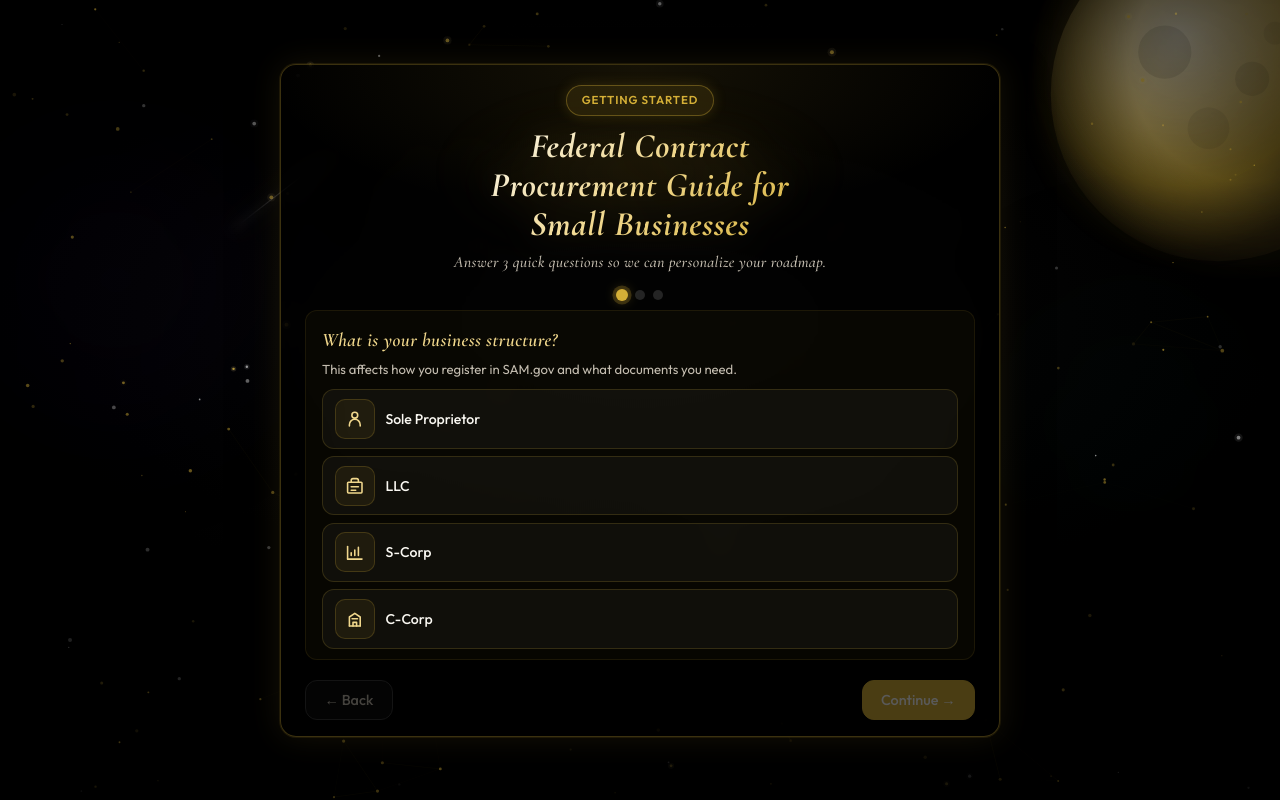
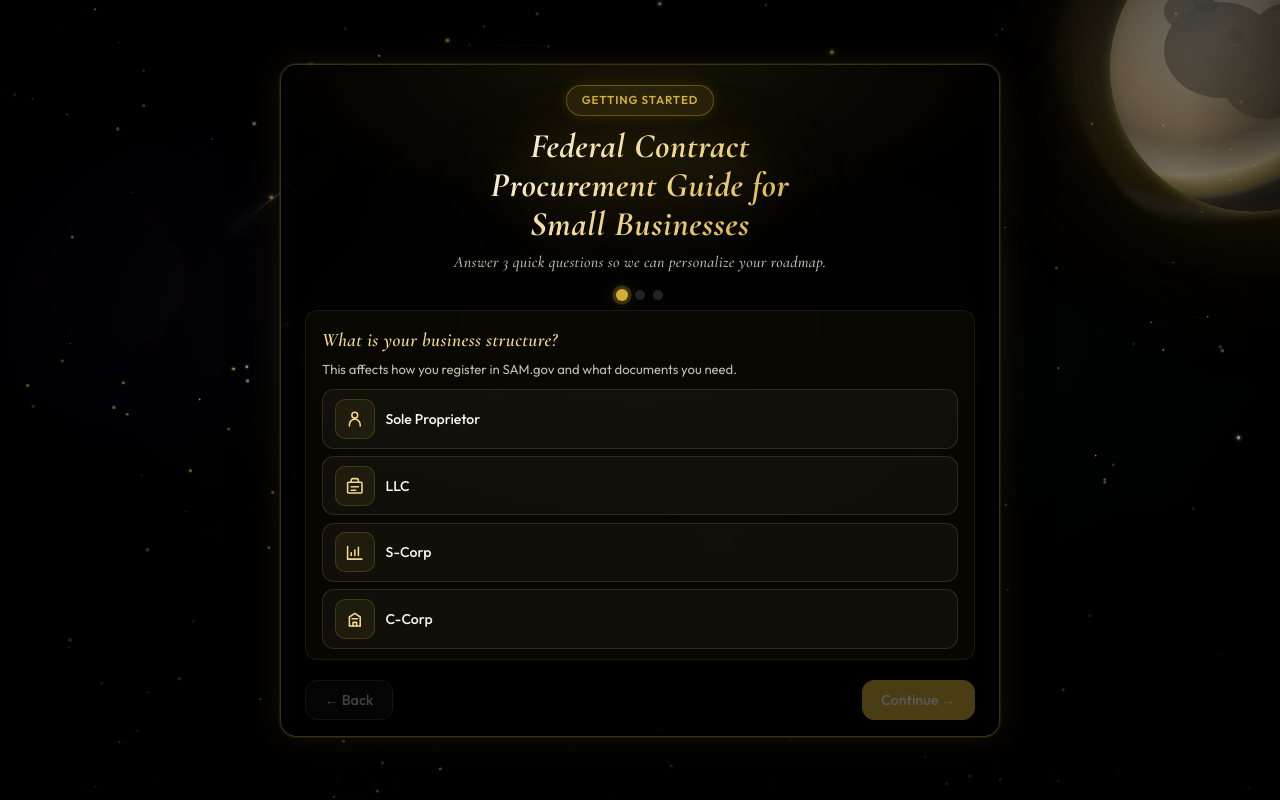
Before and after one commit to vikramravi173-cyber/Federal-Procurement-Onboarding-Guide, a React (Vite) app: page / in a window 1280 px wide. Built offline with nearby package versions, Linux system fonts and the light colour scheme.

Commit message:
Redesign gold moon with realistic shading and layered corona aura
Co-authored-by: Vikram Ravi <vikramravi173-cyber@users.noreply.github.com>

```diff
--- a/src/App.css
+++ b/src/App.css
@@ -63,73 +63,106 @@
   z-index: 1;
 }
 
-/* Gold moon — top-right, fades into space */
+/* Gold moon — top-right harvest moon with layered aura */
 .gold-moon {
   position: absolute;
-  top: -12%;
-  right: -10%;
-  width: min(48vw, 380px);
-  height: min(48vw, 380px);
+  top: -14%;
+  right: -12%;
+  width: min(44vw, 360px);
+  height: min(44vw, 360px);
   pointer-events: none;
   z-index: 0;
 }
 
-.gold-moon__fade {
-  position: absolute;
-  inset: -15%;
+.gold-moon__corona {
+  position: absolute;
+  border-radius: 50%;
+  pointer-events: none;
+  animation: moonCoronaBreathe 10s ease-in-out infinite;
+}
+
+.gold-moon__corona--outer {
+  inset: -45%;
   background: radial-gradient(
-    circle at 65% 35%,
-    rgba(212, 175, 55, 0.22) 0%,
-    rgba(212, 175, 55, 0.08) 28%,
+    circle at 52% 48%,
+    rgba(255, 235, 180, 0.14) 0%,
+    rgba(212, 175, 55, 0.06) 32%,
+    rgba(180, 140, 40, 0.02) 50%,
+    transparent 68%
+  );
+  filter: blur(28px);
+}
+
+.gold-moon__corona--mid {
+  inset: -22%;
+  background: radial-gradient(
+    circle at 50% 46%,
+    rgba(255, 248, 220, 0.22) 0%,
+    rgba(212, 175, 55, 0.1) 38%,
     transparent 62%
   );
-  filter: blur(20px);
-  opacity: 0.9;
-}
-
-.gold-moon__glow {
-  position: absolute;
-  inset: 5%;
+  filter: blur(14px);
+  animation-delay: -2s;
+}
+
+.gold-moon__corona--inner {
+  inset: -6%;
+  background: radial-gradient(
+    circle at 44% 40%,
+    rgba(255, 252, 240, 0.35) 0%,
+    rgba(240, 215, 140, 0.15) 45%,
+    transparent 58%
+  );
+  filter: blur(6px);
+  animation-delay: -4s;
+}
+
+.gold-moon__atmosphere {
+  position: absolute;
+  inset: 0;
   border-radius: 50%;
   background: radial-gradient(
-    circle at 40% 38%,
-    rgba(255, 248, 224, 0.35) 0%,
-    rgba(212, 175, 55, 0.18) 35%,
-    transparent 70%
+    circle at 38% 34%,
+    transparent 42%,
+    rgba(212, 175, 55, 0.08) 58%,
+    rgba(255, 248, 230, 0.12) 62%,
+    transparent 66%
   );
-  filter: blur(16px);
-  animation: moonGlowPulse 8s ease-in-out infinite;
+  filter: blur(2px);
+  opacity: 0.85;
 }
 
 .gold-moon__sphere {
   position: relative;
+  z-index: 1;
   width: 100%;
   height: 100%;
-  opacity: 0.72;
-  filter: drop-shadow(0 0 40px rgba(212, 175, 55, 0.35));
+  opacity: 0.92;
   mask-image: radial-gradient(
-    circle at 58% 42%,
+    circle at 50% 50%,
     #000 0%,
-    #000 38%,
-    transparent 72%
+    #000 52%,
+    rgba(0, 0, 0, 0.6) 68%,
+    transparent 82%
   );
   -webkit-mask-image: radial-gradient(
-    circle at 58% 42%,
+    circle at 50% 50%,
     #000 0%,
-    #000 38%,
-    transparent 72%
+    #000 52%,
+    rgba(0, 0, 0, 0.6) 68%,
+    transparent 82%
   );
 }
 
-@keyframes moonGlowPulse {
+@keyframes moonCoronaBreathe {
   0%,
   100% {
-    opacity: 0.75;
+    opacity: 0.82;
     transform: scale(1);
   }
   50% {
     opacity: 1;
-    transform: scale(1.04);
+    transform: scale(1.03);
   }
 }
 
--- a/src/components/GoldMoon.tsx
+++ b/src/components/GoldMoon.tsx
@@ -1,29 +1,109 @@
-/** Large gold moon in the corner with soft fade into the backdrop. */
+import { useId } from 'react'
+
+/** Harvest-moon style sphere with layered corona and realistic surface shading. */
 export function GoldMoon() {
+  const id = useId().replace(/:/g, '')
+
   return (
     <div className="gold-moon" aria-hidden="true">
-      <div className="gold-moon__fade" />
-      <div className="gold-moon__glow" />
-      <svg className="gold-moon__sphere" viewBox="0 0 200 200" fill="none">
+      <div className="gold-moon__corona gold-moon__corona--outer" />
+      <div className="gold-moon__corona gold-moon__corona--mid" />
+      <div className="gold-moon__corona gold-moon__corona--inner" />
+      <div className="gold-moon__atmosphere" />
+
+      <svg className="gold-moon__sphere" viewBox="0 0 240 240" fill="none">
         <defs>
-          <radialGradient id="moon-face" cx="38%" cy="32%" r="65%">
-            <stop offset="0%" stopColor="#fff8e0" />
-            <stop offset="35%" stopColor="#f0d78c" />
-            <stop offset="70%" stopColor="#d4af37" />
-            <stop offset="100%" stopColor="#6b5520" />
+          <radialGradient id={`${id}-limb`} cx="34%" cy="30%" r="68%">
+            <stop offset="0%" stopColor="#fff9eb" />
+            <stop offset="28%" stopColor="#e8d9b8" />
+            <stop offset="58%" stopColor="#b8a078" />
+            <stop offset="82%" stopColor="#6e6454" />
+            <stop offset="100%" stopColor="#2a2620" />
           </radialGradient>
-          <radialGradient id="moon-shade" cx="75%" cy="70%" r="50%">
-            <stop offset="0%" stopColor="rgba(0,0,0,0.35)" />
-            <stop offset="100%" stopColor="rgba(0,0,0,0)" />
+
+          <radialGradient id={`${id}-shade`} cx="78%" cy="72%" r="52%">
+            <stop offset="0%" stopColor="rgba(8, 6, 4, 0.72)" />
+            <stop offset="45%" stopColor="rgba(12, 10, 8, 0.35)" />
+            <stop offset="100%" stopColor="rgba(0, 0, 0, 0)" />
           </radialGradient>
+
+          <radialGradient id={`${id}-rim`} cx="28%" cy="24%" r="72%">
+            <stop offset="72%" stopColor="rgba(255, 248, 230, 0)" />
+            <stop offset="88%" stopColor="rgba(255, 236, 190, 0.55)" />
+            <stop offset="96%" stopColor="rgba(212, 175, 55, 0.35)" />
+            <stop offset="100%" stopColor="rgba(255, 248, 230, 0)" />
+          </radialGradient>
+
+          <filter id={`${id}-glow`} x="-50%" y="-50%" width="200%" height="200%">
+            <feGaussianBlur stdDeviation="4" result="blur" />
+            <feColorMatrix
+              in="blur"
+              type="matrix"
+              values="1 0 0 0 0.85
+                      0.85 0.7 0 0 0.65
+                      0 0 0.4 0 0.2
+                      0 0 0 0.45 0"
+              result="goldBlur"
+            />
+            <feMerge>
+              <feMergeNode in="goldBlur" />
+              <feMergeNode in="SourceGraphic" />
+            </feMerge>
+          </filter>
+
+          <filter id={`${id}-grain`} x="-5%" y="-5%" width="110%" height="110%">
+            <feTurbulence
+              type="fractalNoise"
+              baseFrequency="0.85"
+              numOctaves="3"
+              seed="12"
+              result="noise"
+            />
+            <feColorMatrix in="noise" type="saturate" values="0" result="grayNoise" />
+            <feComponentTransfer in="grayNoise" result="softNoise">
+              <feFuncA type="linear" slope="0.14" />
+            </feComponentTransfer>
+            <feBlend in="SourceGraphic" in2="softNoise" mode="overlay" />
+          </filter>
+
+          <clipPath id={`${id}-disc`}>
+            <circle cx="120" cy="120" r="96" />
+          </clipPath>
         </defs>
-        <circle cx="100" cy="100" r="88" fill="url(#moon-face)" />
-        <circle cx="100" cy="100" r="88" fill="url(#moon-shade)" />
-        <circle cx="72" cy="78" r="14" fill="rgba(0,0,0,0.12)" />
-        <circle cx="118" cy="92" r="9" fill="rgba(0,0,0,0.1)" />
-        <circle cx="95" cy="118" r="11" fill="rgba(0,0,0,0.08)" />
-        <circle cx="130" cy="68" r="6" fill="rgba(0,0,0,0.07)" />
-        <ellipse cx="145" cy="105" rx="5" ry="7" fill="rgba(255,248,220,0.15)" />
+
+        <g filter={`url(#${id}-glow)`}>
+          <circle cx="120" cy="120" r="96" fill={`url(#${id}-limb)`} />
+          <circle cx="120" cy="120" r="96" fill={`url(#${id}-shade)`} />
+          <circle cx="120" cy="120" r="96" fill={`url(#${id}-rim)`} />
+
+          <g clipPath={`url(#${id}-disc)`} opacity="0.42" filter={`url(#${id}-grain)`}>
+            {/* Lunar maria — irregular, not cartoon circles */}
+            <ellipse cx="98" cy="108" rx="38" ry="32" fill="#3d3528" />
+            <ellipse cx="142" cy="95" rx="22" ry="18" fill="#352e24" />
+            <ellipse cx="78" cy="82" rx="18" ry="14" fill="#2e2820" opacity="0.85" />
+            <ellipse cx="128" cy="132" rx="28" ry="22" fill="#40382c" opacity="0.9" />
+            <ellipse cx="155" cy="118" rx="14" ry="20" fill="#322c22" opacity="0.75" />
+            <path
+              d="M62 118 Q88 102 110 115 Q95 128 72 130 Z"
+              fill="#383028"
+              opacity="0.7"
+            />
+          </g>
+
+          {/* Crater rims — subtle raised edges */}
+          <g opacity="0.35" stroke="rgba(255, 248, 230, 0.25)" strokeWidth="0.6" fill="none">
+            <circle cx="88" cy="74" r="11" />
+            <circle cx="108" cy="98" r="7" />
+            <circle cx="134" cy="78" r="5" />
+            <circle cx="72" cy="108" r="4" />
+            <ellipse cx="118" cy="128" rx="9" ry="7" />
+          </g>
+          <g opacity="0.2" fill="rgba(0, 0, 0, 0.25)">
+            <circle cx="88" cy="74" r="9" />
+            <circle cx="108" cy="98" r="5.5" />
+            <circle cx="134" cy="78" r="3.5" />
+          </g>
+        </g>
       </svg>
     </div>
   )
--- a/src/index.css
+++ b/src/index.css
@@ -327,7 +327,7 @@ input:checked + .checkbox-ui .check-draw,
   .star-field,
   .hero-scroll-indicator,
   .mistake-callout-header svg,
-  .gold-moon__glow {
+  .gold-moon__corona {
     animation: none !important;
   }
 }
```
